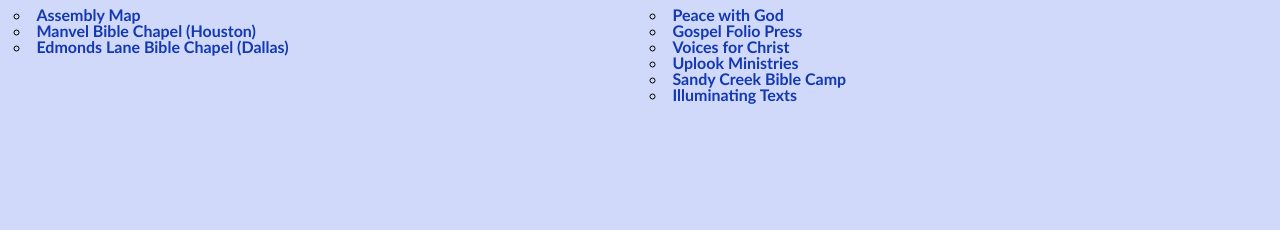
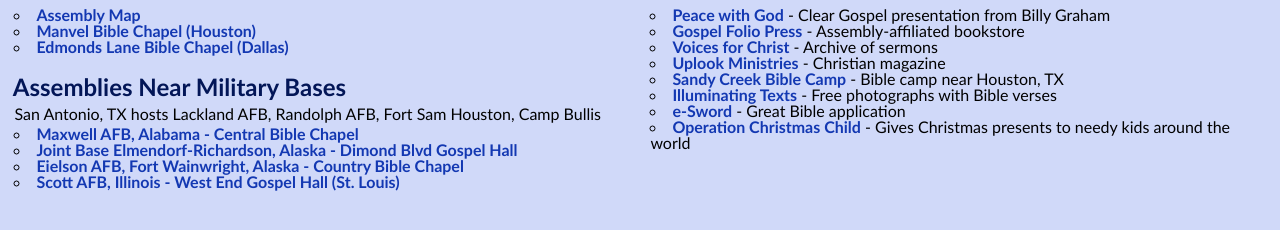
Before and after one commit to screamincat11/Cheryl_Bible_Chapel_Website, a plain HTML site: page links.html in a window 1280 px wide. Shown: the part 118-348 px from the top of the page. Drawn offline with Linux system fonts and the light colour scheme.

Commit message:
Links
added assemblies near bases and added descriptions to profitable sites.

```diff
--- a/links.html
+++ b/links.html
@@ -43,15 +43,29 @@
             </p>
         </section>
         <section>
+            <h2>Assemblies Near Military Bases</h2>
+            <p>
+            San Antonio, TX hosts Lackland AFB, Randolph AFB, Fort Sam Houston, Camp Bullis
+            <ul>
+                <li><a href="http://www.centralbiblechapel.com">Maxwell AFB, Alabama - Central Bible Chapel</a></li>
+                <li><a href="http://www.assemblymap.com/assemblies-n-amer.html?sobi2Task=sobi2Details&catid=6&sobi2Id=2171">Joint Base Elmendorf-Richardson, Alaska - Dimond Blvd Gospel Hall</a></li>
+                <li><a href="http://www.assemblymap.com/assemblies-n-amer.html?sobi2Task=sobi2Details&catid=6&sobi2Id=2167">Eielson AFB, Fort Wainwright, Alaska - Country Bible Chapel</a></li>
+                <li><a href="http://www.assemblymap.com/missouri-assemblies.html?sobi2Task=sobi2Details&catid=32&sobi2Id=2706">Scott AFB, Illinois - West End Gospel Hall (St. Louis)</a></li>
+            </ul>
+            </p>
+        </section>
+        <section>
             <h2>Profitable Sites</h2>
             <p>
             <ul>
-                <li><a href="http://www.peacewithgod.net">Peace with God</a></li>
-                <li><a href="http://www.gospelfolio.com">Gospel Folio Press</a></li>
-                <li><a href="http://voicesforchrist.org/">Voices for Christ</a></li>
-                <li><a href="http://www.uplook.org/">Uplook Ministries</a></li>
-                <li><a href="http://www.sandycreek.org/">Sandy Creek Bible Camp</a></li>
-                <li><a href="http://www.illuminatingtexts.com">Illuminating Texts</a></li>
+                <li><a href="http://www.peacewithgod.net">Peace with God</a> - Clear Gospel presentation from Billy Graham</li>
+                <li><a href="http://www.gospelfolio.com">Gospel Folio Press</a> - Assembly-affiliated bookstore</li>
+                <li><a href="http://voicesforchrist.org/">Voices for Christ</a> - Archive of sermons</li>
+                <li><a href="http://www.uplook.org/">Uplook Ministries</a> - Christian magazine</li>
+                <li><a href="http://www.sandycreek.org/">Sandy Creek Bible Camp</a> - Bible camp near Houston, TX</li>
+                <li><a href="http://www.illuminatingtexts.com">Illuminating Texts</a> - Free photographs with Bible verses</li>
+                <li><a href="http://www.e-sword.net/">e-Sword</a> - Great Bible application</li>
+                <li><a href="http://www.samaritanspurse.org/what-we-do/operation-christmas-child/">Operation Christmas Child</a> - Gives Christmas presents to needy kids around the world</li>
             </ul>
             </p>
         </section>
```
